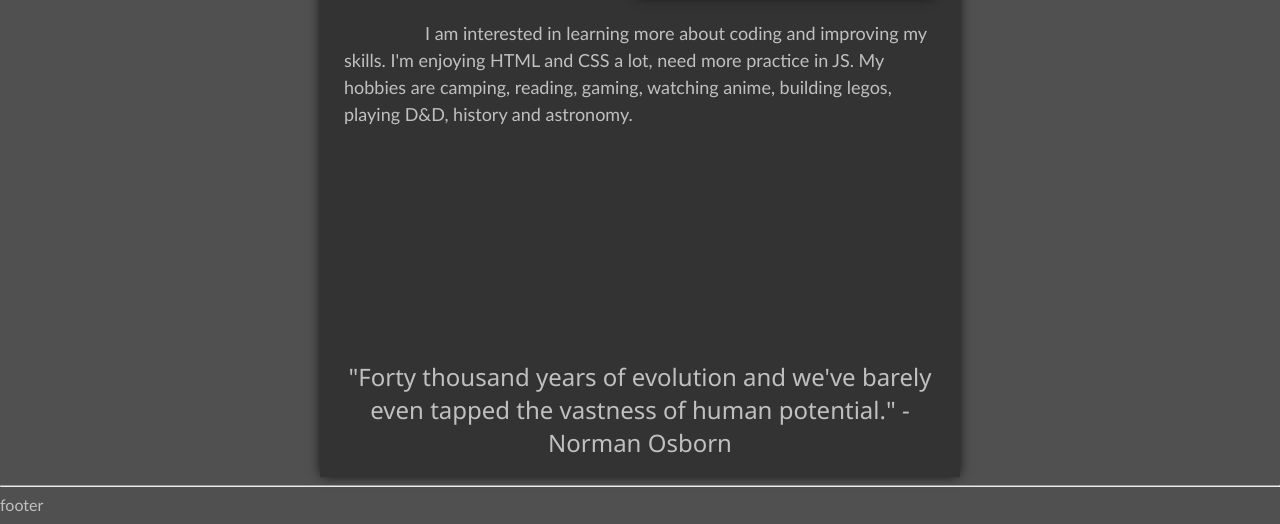
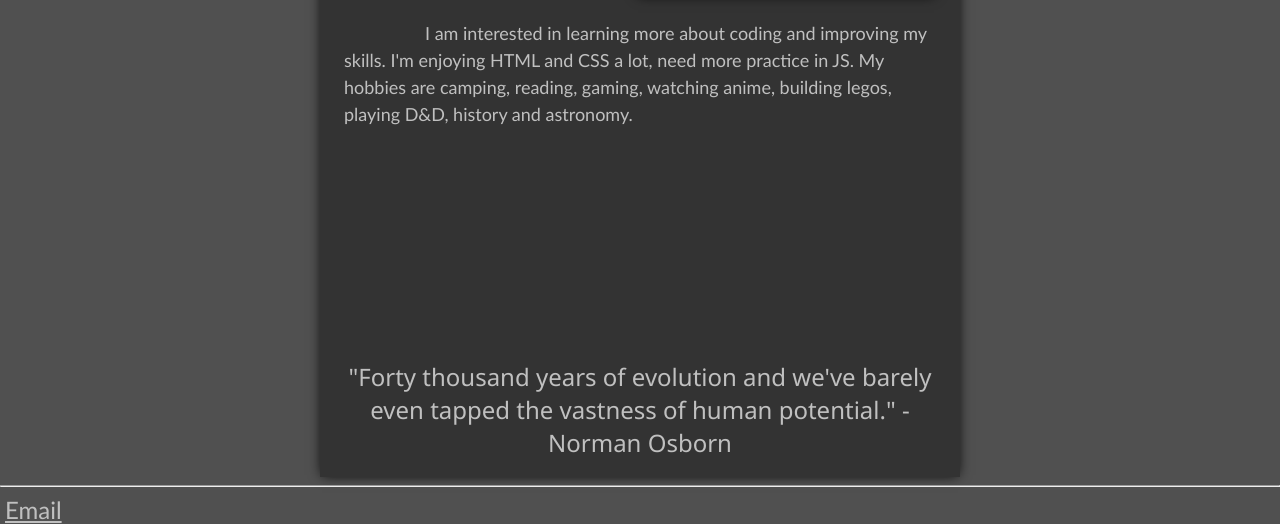
Before and after one commit to BrandonRicca/career-sim-personal-site, a plain HTML site: page index.html in a window 1280 px wide. Shown: the part 323-847 px from the top of the page. Drawn offline with Linux system fonts and the light colour scheme.

Commit message:
Added a footer with a link to email me

```diff
--- a/index.html
+++ b/index.html
@@ -36,7 +36,7 @@
   <hr>
 
   <footer>
-    footer
+    <a href="mailto: tulshibrandon@gmail.com" target="_blank" style="text-decoration: underline;">Email</a>
   </footer>
   <script src="javascript.js"></script> <!--Put at the end to reduce page load time-->
 </body>
```
